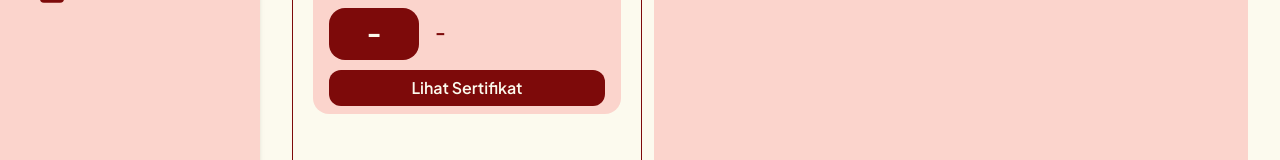
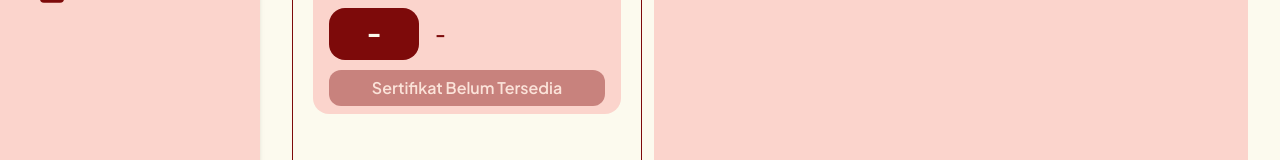
Before and after one commit to muthiariesta/Nadimu, a Next.js app: page /Dashboard in a window 1280 px wide. Shown: the part 490-650 px from the top of the page. Built offline with nearby package versions, Linux system fonts and the light colour scheme; no server answers.

Commit message:
fix: kegiatan terdekat

```diff
--- a/src/app/Dashboard/page.tsx
+++ b/src/app/Dashboard/page.tsx
@@ -20,7 +20,6 @@ interface RiwayatDonorItem {
   tanggal: string;
   bulanTahun: string;
   lokasi1: string;
-  lokasi2: string;
 }
 
 interface StokDarahItem {
@@ -99,6 +98,7 @@ export default function BerandaPage() {
   const [riwayatDonor, setRiwayatDonor] = useState<RiwayatDonorItem | null>(null);
   const [stokDarah, setStokDarah] = useState<StokDarahItem[]>([]);
   const [permintaanAktif, setPermintaanAktif] = useState<PermintaanAktifItem[]>([]);
+  const [sertifikatUrl, setSertifikatUrl] = useState<string | null>(null);
 
   useEffect(() => {
     if (kegiatanList.length === 0) return;
@@ -133,20 +133,22 @@ export default function BerandaPage() {
       // Riwayat donor
       const { data: riwayat } = await supabase
         .from("riwayat_donor")
-        .select("id, tanggal_donor, poin_didapat, institusi:pmi_id(nama_institusi)")
+        .select("id, tanggal_donor, poin_didapat, sertifikat, institusi:pmi_id(nama_institusi), event_donor:event_id(nama_event)")
         .eq("pengguna_id", profile.id)
         .order("tanggal_donor", { ascending: false })
         .limit(1)
         .maybeSingle();
+
       if (riwayat) {
         const institusi = Array.isArray(riwayat.institusi) ? riwayat.institusi[0] : riwayat.institusi;
+        const event = Array.isArray(riwayat.event_donor) ? riwayat.event_donor[0] : riwayat.event_donor;
         setRiwayatDonor({
-          nama: institusi?.nama_institusi ?? "-",
+          nama: event?.nama_event ?? "-",           // ← nama event di atas
+          lokasi1: institusi?.nama_institusi ?? "-", // ← nama PMI di bawah
           tanggal: new Date(riwayat.tanggal_donor).getDate().toString(),
           bulanTahun: new Date(riwayat.tanggal_donor).toLocaleDateString("id-ID", { month: "short", year: "numeric" }),
-          lokasi1: institusi?.nama_institusi ?? "-",
-          lokasi2: "",
         });
+        setSertifikatUrl(riwayat.sertifikat ?? null);
       }
 
       // Stok darah
@@ -323,11 +325,13 @@ export default function BerandaPage() {
                 </div>
                 <div className="flex flex-col gap-1">
                   <span className="text-lg font-bold text-[#7D0A0A]">{riwayatDonor?.lokasi1 ?? "-"}</span>
-                  <span className="text-lg text-[#7D0A0A]/70">{riwayatDonor?.lokasi2 ?? ""}</span>
                 </div>
               </div>
-              <button className="bg-[#7D0A0A] text-[#FCFAEE] text-md font-semibold px-8 py-1.5 rounded-xl hover:bg-[#F88E8E] transition-colors mt-1 w-full">
-                Lihat Sertifikat
+              <button
+                onClick={() => sertifikatUrl && window.open(sertifikatUrl, "_blank")}
+                disabled={!sertifikatUrl}
+                className="bg-[#7D0A0A] text-[#FCFAEE] text-md font-semibold px-8 py-1.5 rounded-xl hover:bg-[#F88E8E] transition-colors mt-1 w-full disabled:opacity-40">
+                {sertifikatUrl ? "Lihat Sertifikat" : "Sertifikat Belum Tersedia"}
               </button>
             </div>
           </div>
```
